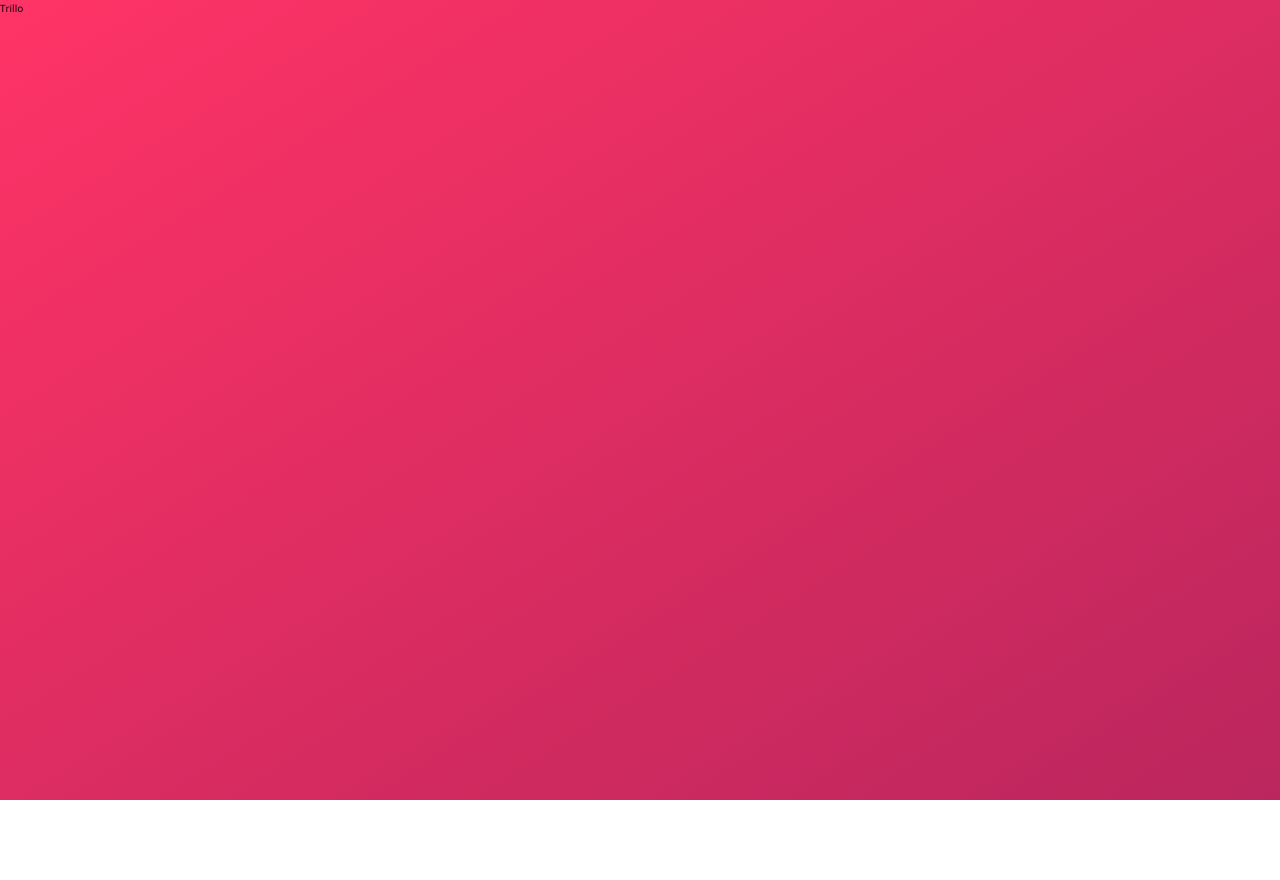
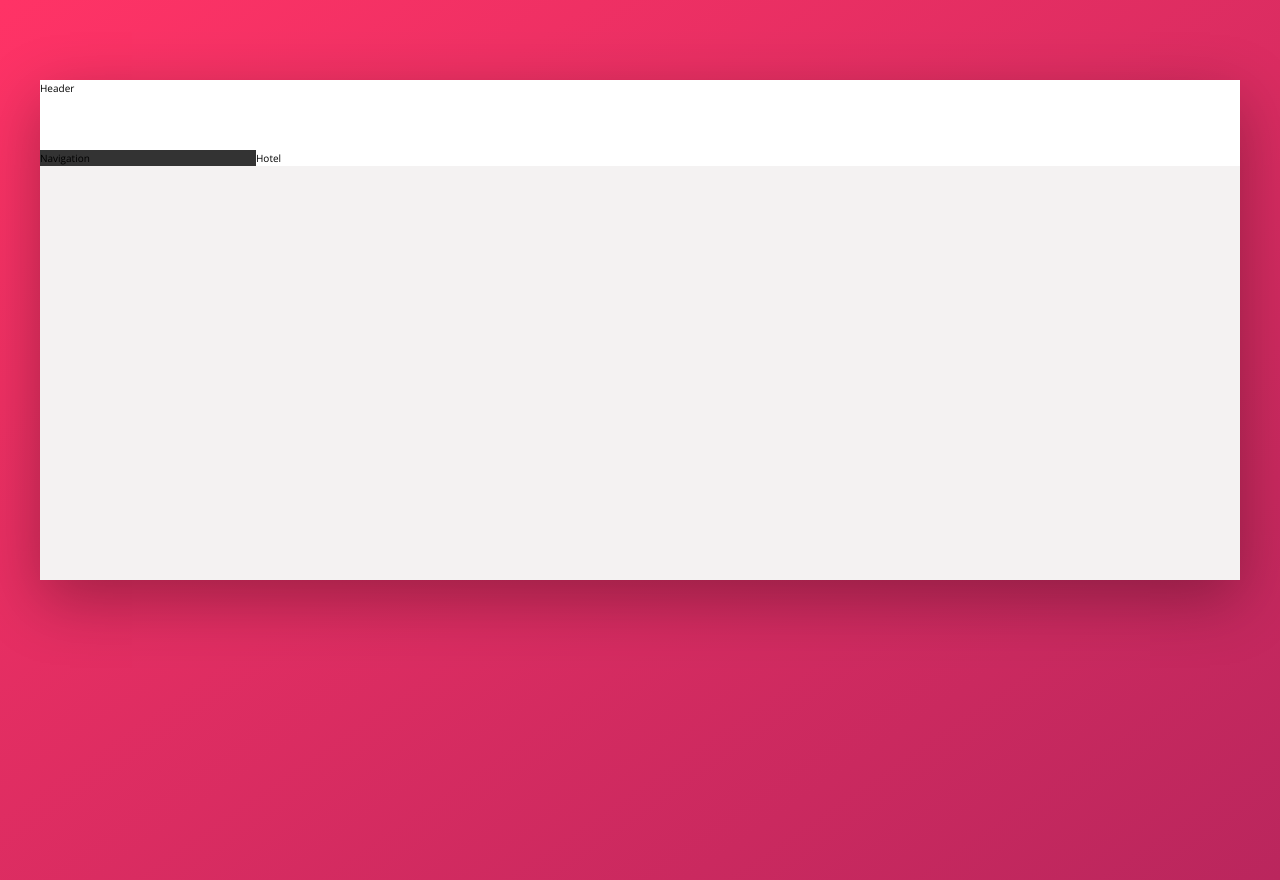
Before and after one commit to Chalecoslovaco/Trillo, a website: page index.html in a window 1280 px wide. Before the commit the page ends 800 px from the top, so only its background shows below. Drawn offline with nearby package versions, Linux system fonts and the light colour scheme.

Commit message:
Add overall layout

```diff
--- a/index.html
+++ b/index.html
@@ -11,6 +11,18 @@
         <title>trillo &mdash; Your all-in-one booking app</title>
     </head>
     <body>
-        Trillo
+        <div class="container">
+            <header class="header">
+                Header
+            </header>
+            <div class="content">
+                <nav class="sidebar">
+                    Navigation
+                </nav>
+                <main class="hotel-view">
+                    Hotel
+                </main>
+            </div>
+        </div>
     </body>
 </html>
--- a/sass/base.scss
+++ b/sass/_base.scss
@@ -21,14 +21,16 @@ Grey dark 3: #999
     --color-primary-light: #FF3366;
     --color-primary-dark: #BA265D;
 
-    --grey-light-1: #faf9f9;
-    --grey-light-2: #f4f2f2;
-    --grey-light-3: #f0eeee;
-    --grey-light-4: #ccc;
+    --color-grey-light-1: #faf9f9;
+    --color-grey-light-2: #f4f2f2;
+    --color-grey-light-3: #f0eeee;
+    --color-grey-light-4: #ccc;
 
-    --grey-dark-1: #333;
-    --grey-dark-2: #777;
-    --grey-dark-3: #999;
+    --color-grey-dark-1: #333;
+    --color-grey-dark-2: #777;
+    --color-grey-dark-3: #999;
+
+    --shadow-dark: 0 2rem 6rem rgba(0,0,0, .3);
 }
 
 * {
--- /dev/null
+++ b/sass/_layout.scss
@@ -0,0 +1,31 @@
+.container {
+    max-width: 120rem;
+    margin: 8rem auto;
+    background-color: var(--color-grey-light-2);
+    box-shadow: var(--shadow-dark);
+
+    min-height: 50rem;
+}
+
+.header {
+    height: 7rem;
+    background-color: #fff;
+    border-bottom: var(--color-grey-light-1);
+}
+
+.content {
+    display: flex;
+}
+
+.sidebar {
+    background-color: var(--color-grey-dark-1);
+
+    flex: 0 0 18%;
+}
+
+
+.hotel-view {
+    background-color: #fff;
+
+    flex: 1;
+}
```
Also changed, not shown: css/style.css, sass/_components.scss (added), sass/components.scss (deleted), sass/layout.scss (deleted).
